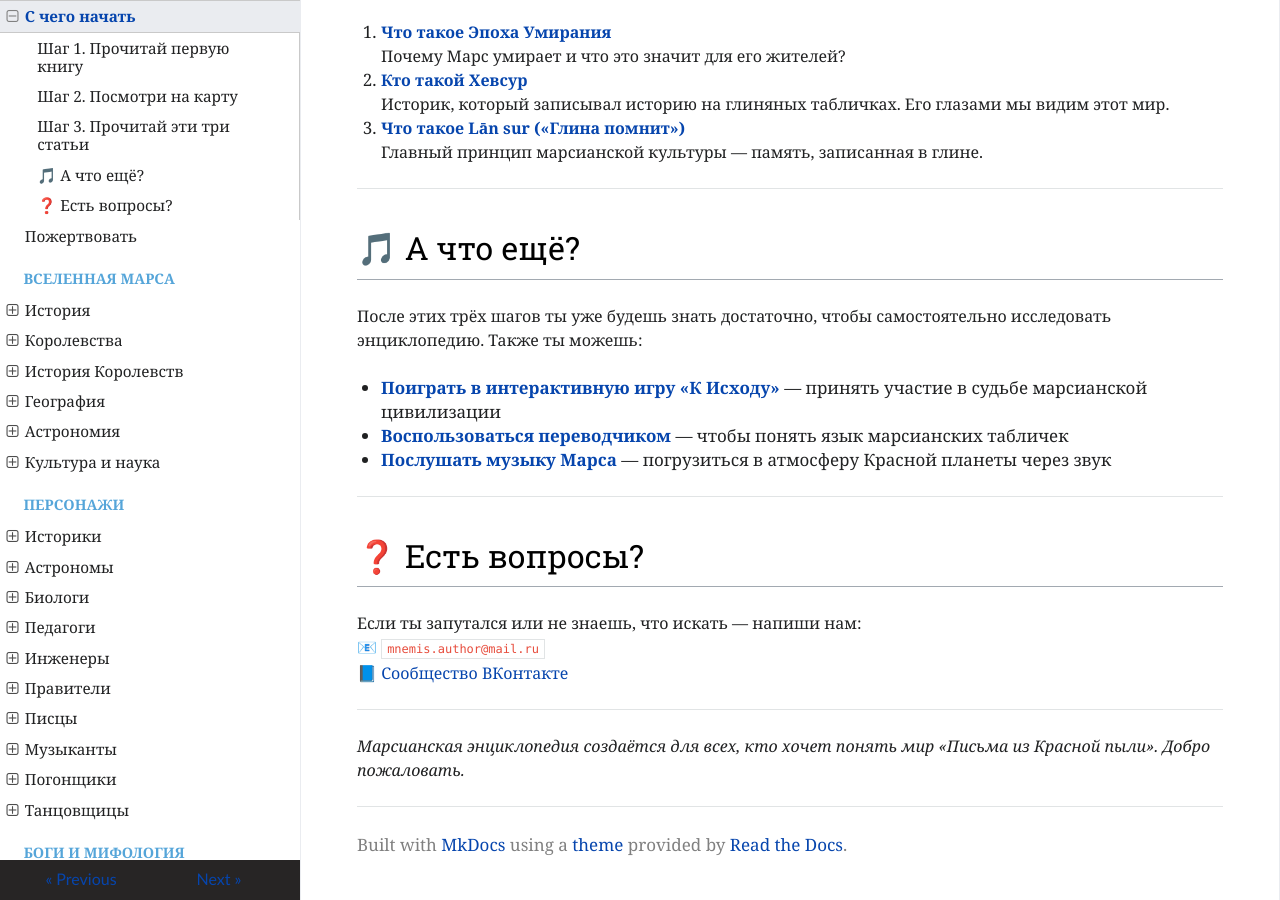
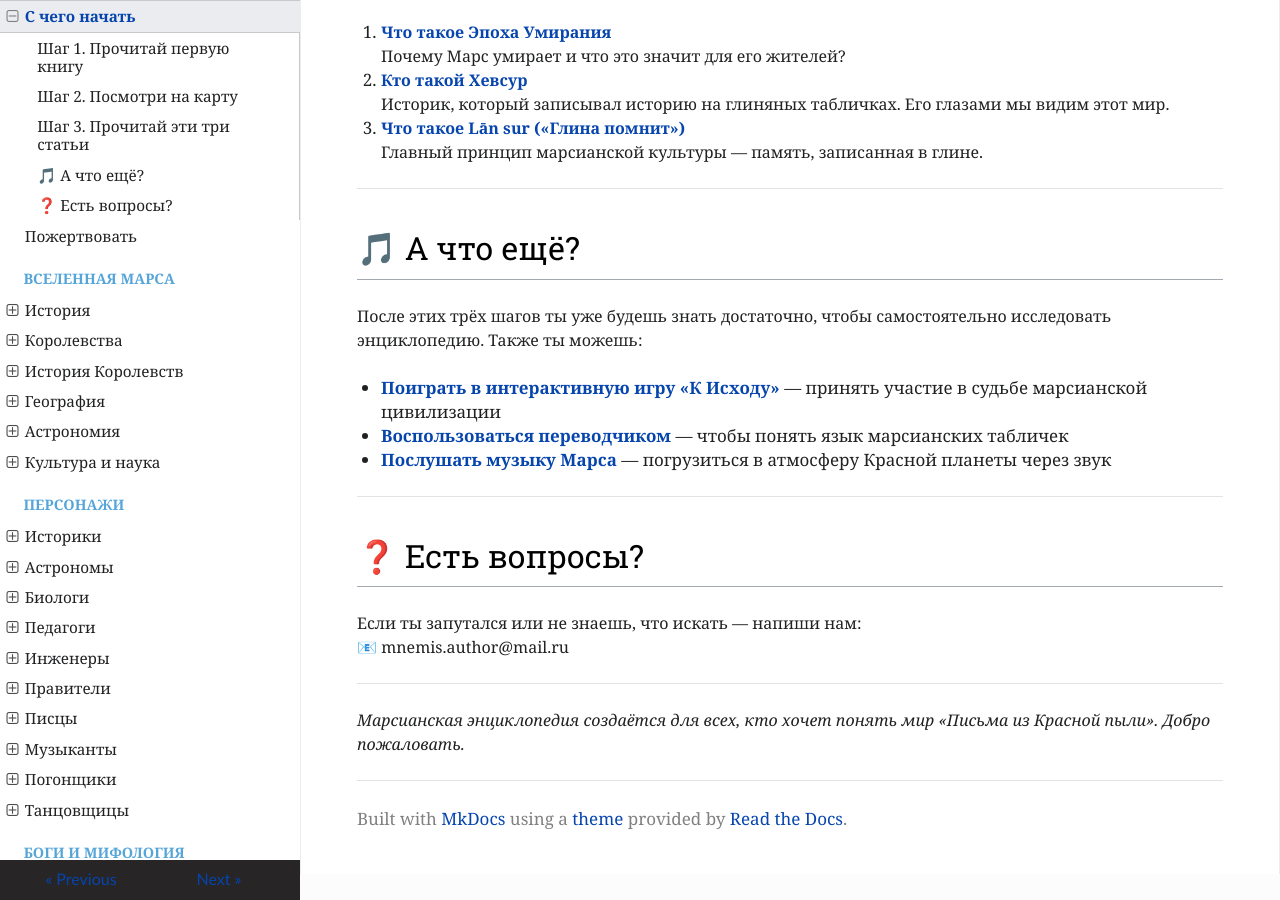
Before and after one commit to ivanhohlov14-bit/mars-encyclopedia, an MkDocs documentation site: the page built from docs/start-here.md, in a window 1280 px wide and 900 px high, scrolled down 1126 px. Built offline with MkDocs 1.6.1, drawn with Linux system fonts in a browser that asks for light colours; nearby versions of some CDN libraries.

Commit message:
Update start-here.md

```diff
--- a/docs/start-here.md
+++ b/docs/start-here.md
@@ -56,8 +56,7 @@
 ## ❓ Есть вопросы?
 
 Если ты запутался или не знаешь, что искать — напиши нам:
-📧 `mnemis.author@mail.ru`
-📘 [Сообщество ВКонтакте](https://vk.com/club240289503)
+📧 mnemis.author@mail.ru
 
 ---
 
```
